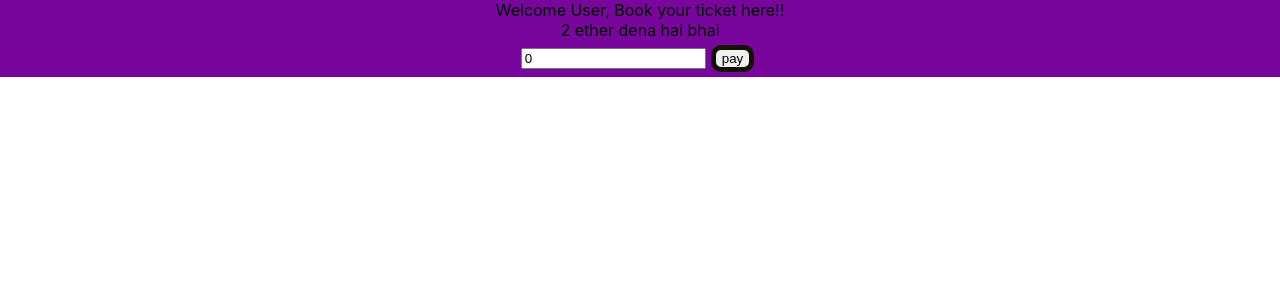
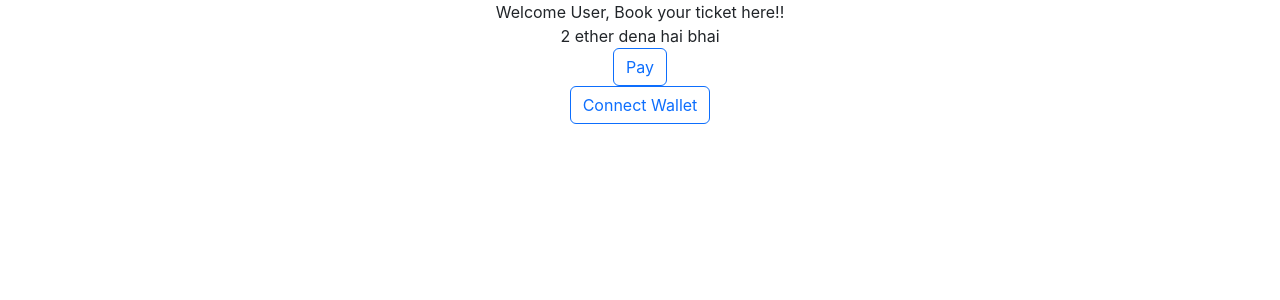
Before and after one commit to shasss447/Ticket_booker_dapp, a React (Create React App) app: page / in a window 1280 px wide. Shown: the top 300 px of the page. Built offline with nearby package versions, Linux system fonts and the light colour scheme.

Commit message:
fifth commit

```diff
--- a/package.json
+++ b/package.json
@@ -10,7 +10,9 @@
     "react": "^18.2.0",
     "react-dom": "^18.2.0",
     "react-scripts": "5.0.1",
-    "web-vitals": "^2.1.4"
+    "reactjs-popup": "^2.0.5",
+    "web-vitals": "^2.1.4",
+    "web3": "^1.8.1"
   },
   "scripts": {
     "start": "react-scripts start",
--- a/public/index.html
+++ b/public/index.html
@@ -10,34 +10,13 @@
       content="Web site created using create-react-app"
     />
     <link rel="apple-touch-icon" href="%PUBLIC_URL%/logo192.png" />
-    <!--
-      manifest.json provides metadata used when your web app is installed on a
-      user's mobile device or desktop. See https://developers.google.com/web/fundamentals/web-app-manifest/
-    -->
     <link rel="manifest" href="%PUBLIC_URL%/manifest.json" />
-    <!--
-      Notice the use of %PUBLIC_URL% in the tags above.
-      It will be replaced with the URL of the `public` folder during the build.
-      Only files inside the `public` folder can be referenced from the HTML.
-
-      Unlike "/favicon.ico" or "favicon.ico", "%PUBLIC_URL%/favicon.ico" will
-      work correctly both with client-side routing and a non-root public URL.
-      Learn how to configure a non-root public URL by running `npm run build`.
-    -->
     <title>React App</title>
+    <link href="https://cdn.jsdelivr.net/npm/bootstrap@5.3.0-alpha1/dist/css/bootstrap.min.css" rel="stylesheet" integrity="sha384-GLhlTQ8iRABdZLl6O3oVMWSktQOp6b7In1Zl3/Jr59b6EGGoI1aFkw7cmDA6j6gD" crossorigin="anonymous">
   </head>
   <body>
+    <script src="https://cdn.jsdelivr.net/npm/bootstrap@5.3.0-alpha1/dist/js/bootstrap.bundle.min.js" integrity="sha384-w76AqPfDkMBDXo30jS1Sgez6pr3x5MlQ1ZAGC+nuZB+EYdgRZgiwxhTBTkF7CXvN" crossorigin="anonymous"></script>
     <noscript>You need to enable JavaScript to run this app.</noscript>
     <div id="root"></div>
-    <!--
-      This HTML file is a template.
-      If you open it directly in the browser, you will see an empty page.
-
-      You can add webfonts, meta tags, or analytics to this file.
-      The build step will place the bundled scripts into the <body> tag.
-
-      To begin the development, run `npm start` or `yarn start`.
-      To create a production bundle, use `npm run build` or `yarn build`.
-    -->
   </body>
 </html>
--- a/scripts/deploy.js
+++ b/scripts/deploy.js
@@ -6,7 +6,7 @@ async function main() {
   console.log("Deploying contracts with the account:", deployer.address);
 
   const Lock = await hre.ethers.getContractFactory("Lock"); // Getting the Contract
-  const lock = await Lock.deploy(deployer.address,200); //deploying the contract
+  const lock = await Lock.deploy(200); //deploying the contract
 
   await lock.deployed(); // waiting for the contract to be deployed
 
--- a/src/App.css
+++ b/src/App.css
@@ -1,5 +1,5 @@
 .App{
-  background-color: rgb(121, 6, 156);
+  /* background-color: rgb(121, 6, 156); */
   text-align: center;
 }
 .button{
--- a/src/App.js
+++ b/src/App.js
@@ -4,11 +4,12 @@ import {ethers} from 'ethers';
 import WelCome from './WelCome';
 import Lock from "./artifacts/contracts/Lock.sol/Lock.json"
 import PaymentButton from './PaymentButton';
+import WalletConnectButton from './WalletConnectButton';
 const deployedAdress= "0x5FbDB2315678afecb367f032d93F642f64180aa3"
 function App() {
-  async function reqAccount(){
-    await window.ethereum.request({method:'eth_requestAccounts'})
-  }
+  // async function reqAccount(){
+  //   console.log(await window.ethereum.request({method:'eth_requestAccounts'}))
+  // }
   // async function fetchamount(){
   //   if(typeof window.ethereum!=="undefined"){
   //     await reqAccount();
@@ -18,20 +19,21 @@ function App() {
   //        console.log("amount:")
   //      }
   // }
-  async function ticketbooker(amount){
-    if(typeof window.ethereum!=="undefined"){
-      await reqAccount();
-      const provider= new ethers.providers.Web3Provider(window.ethereum);
-      const signer=provider.getSigner();
-      const contract= new ethers.Contract(deployedAdress,Lock.abi,signer);
-      const transaction= await contract.book(amount);
-      await transaction.wait();
-    }
-  }
+  // async function ticketbooker(amount){
+  //   if(typeof window.ethereum!=="undefined"){
+  //     await reqAccount();
+  //     const provider= new ethers.providers.Web3Provider(window.ethereum);
+  //     const signer=provider.getSigner();
+  //     const contract= new ethers.Contract(deployedAdress,Lock.abi,signer);
+  //     const transaction= await contract.book();
+  //     await transaction.wait();
+  //   }
+  // }
   return (
     <div className='App'>
         <WelCome/>
-        <PaymentButton ticketbooker={ticketbooker}/>
+        <PaymentButton/>
+       <WalletConnectButton/>
     </div>
   );
 }
--- a/src/PaymentButton.js
+++ b/src/PaymentButton.js
@@ -1,21 +1,22 @@
-import React,{useState} from 'react'
-export default function PaymentButton(props) {
-  const[amount,setamount]=useState(0)
-  //const[amountpaid,setpaidamount]=useState(0)
-  const paymentHandler=e=>{
-    setamount(e.target.value);
-  }
-  function amountSender(){
-    props.ticketbooker(amount)
-  }
-  // const submitHandle=e=>{
-  //   e.preventDefault();
-  //   setpaidamount(amount);
-  // }
+import React from 'react';
+import Popup from 'reactjs-popup';
+
+
+
+function paymentButton() {
+
+
+
   return (
     <div>
-      <input type='number' placeholder="amount of ether" value={amount}onChange={paymentHandler}></input>
-    <button className="button"type='submit' onClick={amountSender}>pay</button>
+      <Popup trigger={<button type="button" class="btn btn-outline-primary">Pay</button>}
+     position="center">
+      <div>You are about to do the payment</div>
+      <button>OK</button>
+      <button >Cancel</button>
+    </Popup>
     </div>
   )
 }
+
+export default paymentButton
--- /dev/null
+++ b/src/WalletConnectButton.js
@@ -0,0 +1,88 @@
+import React, { useState, useEffect } from 'react'
+
+function WalletConnectButton() {
+    const [walletAddress, setWallet] = useState("");
+    // useEffect(async () => {
+    //     const { address } = await getCurrentWalletConnected();
+    //     setWallet(address);
+    //     addWalletListener();
+    //     }, []);
+        const connectWallet = async () => {
+            if (window.ethereum) {
+                try {
+                    const addressArray = await window.ethereum.request({
+                        method: "eth_requestAccounts",
+                    });
+                    const obj = {
+                        address: addressArray[0],
+                    };
+                    return obj;
+                } catch (err) {
+                    return {
+                        address: "",
+                    };
+                }
+            } else {
+                return {
+                    address: "",
+                };
+            }
+        };
+    const connectWalletPressed = async () => {
+        const walletResponse = await connectWallet();
+        setWallet(walletResponse.address);
+    }
+
+    function addWalletListener() {
+        if (window.ethereum) {
+          window.ethereum.on("accountsChanged", (accounts) => {
+            if (accounts.length > 0) {
+              setWallet(accounts[0]);
+            } else {
+              setWallet("");
+            }
+          });
+        }
+      }
+    const getCurrentWalletConnected = async () => {
+        if (window.ethereum) {
+          try {
+            const addressArray = await window.ethereum.request({
+              method: "eth_accounts",
+            });
+            if (addressArray.length > 0) {
+              return {
+                address: addressArray[0],
+              };
+            } else {
+              return {
+                address: "",
+              };
+            }
+          } catch (err) {
+            return {
+              address: "",
+            };
+          }
+        } else {
+          return {
+            address: "",
+          };
+        }
+      };
+    return (
+        <div>
+            <button onClick={connectWalletPressed}class="btn btn-outline-primary">
+                {walletAddress.length > 0 ? ("Connected: " +
+                    String(walletAddress).substring(0, 6) +
+                    "..." +
+                    String(walletAddress).substring(38)
+                ) : (
+                    <span>Connect Wallet</span>
+                )}
+            </button>
+        </div>
+    )
+}
+
+export default WalletConnectButton
```
Also changed, not shown: 2 other files (tests, documents, lock files or other folders).
